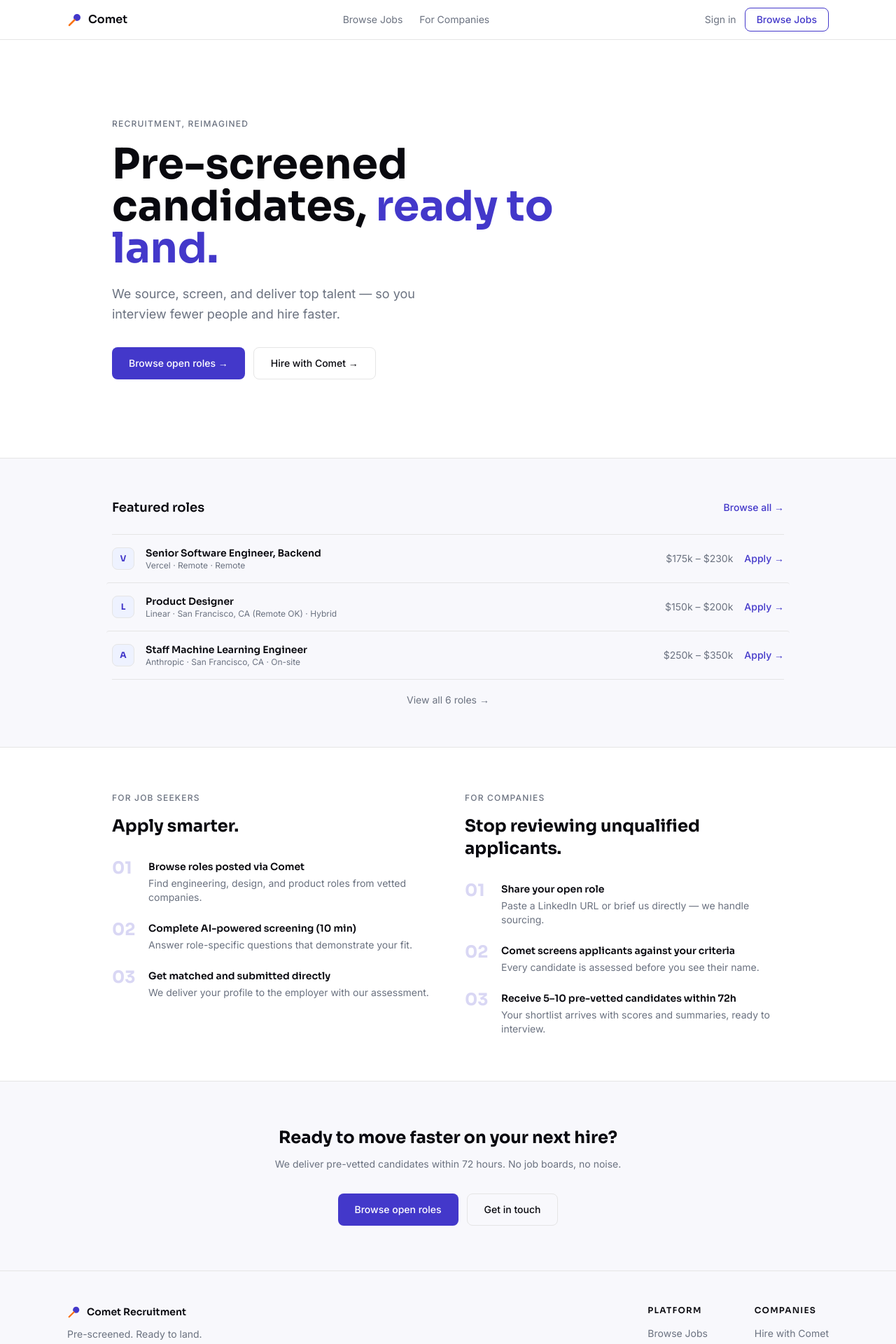
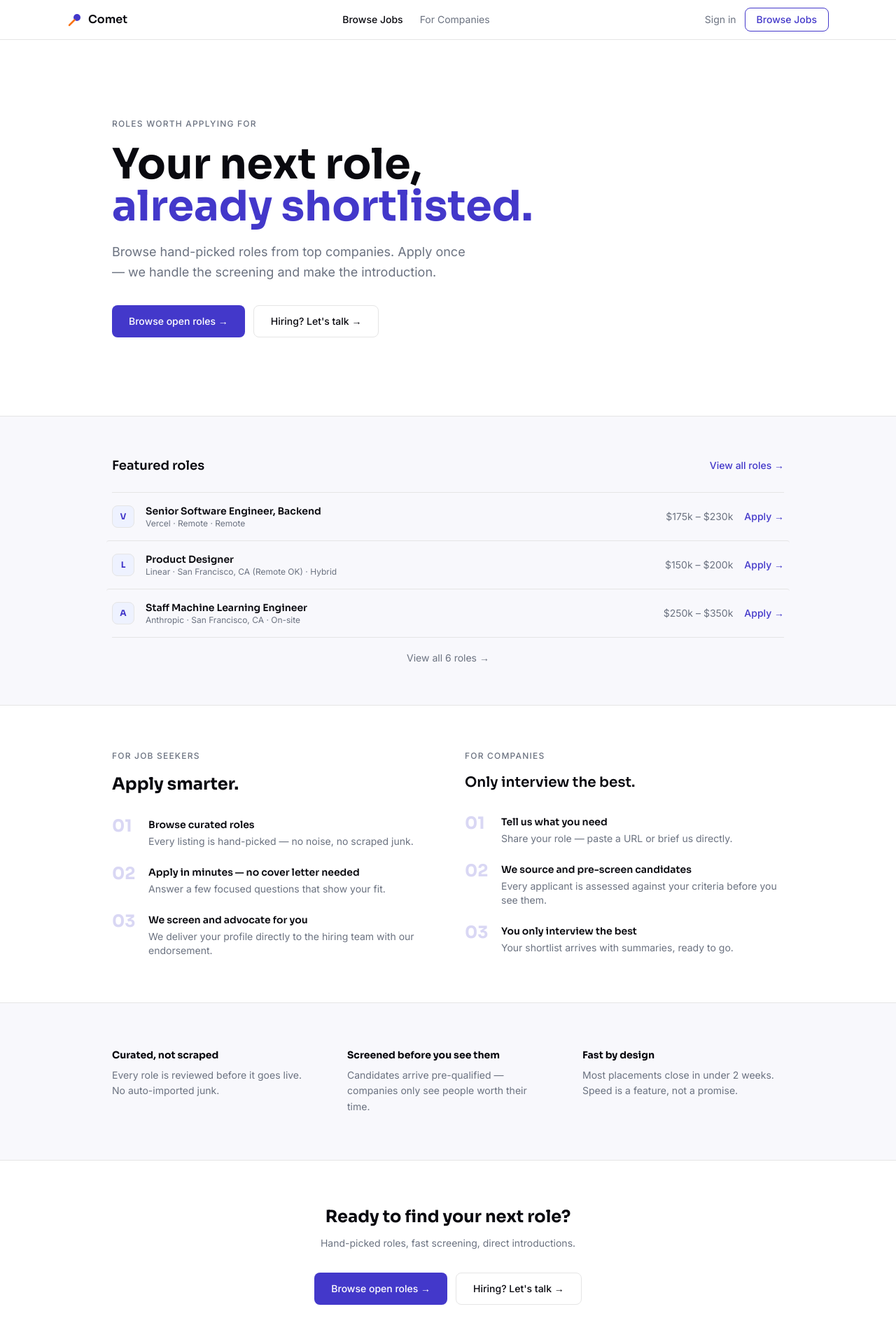
Before and after one commit to twice-mina/comet-recruitment, a Next.js app: page / in a window 1280 px wide. Shown: the top 1920 px of the page at 70% size. Built offline with nearby package versions, Linux system fonts and the light colour scheme; no server answers; the database is empty.

Commit message:
feat: homepage leads with job seekers, companies as secondary CTA

```diff
--- a/app/page.tsx
+++ b/app/page.tsx
@@ -27,14 +27,15 @@ export default function HomePage() {
       <section className="bg-white border-b border-comet-border">
         <div className="max-w-5xl mx-auto px-4 sm:px-6 lg:px-8 py-20 sm:py-28">
           <p className="text-xs font-body font-medium tracking-widest uppercase text-comet-muted mb-5">
-            Recruitment, Reimagined
+            Roles Worth Applying For
           </p>
           <h1 className="font-heading font-bold text-5xl sm:text-6xl text-comet-text leading-tight mb-5 max-w-2xl">
-            Pre-screened candidates,{" "}
-            <span className="text-comet-indigo">ready to land.</span>
+            Your next role,{" "}
+            <br />
+            <span className="text-comet-indigo">already shortlisted.</span>
           </h1>
           <p className="text-lg text-comet-muted font-body max-w-lg mb-8 leading-relaxed">
-            We source, screen, and deliver top talent — so you interview fewer people and hire faster.
+            Browse hand-picked roles from top companies. Apply once — we handle the screening and make the introduction.
           </p>
           <div className="flex flex-col sm:flex-row gap-3">
             <Link
@@ -44,10 +45,10 @@ export default function HomePage() {
               Browse open roles →
             </Link>
             <Link
-              href="/#for-companies"
+              href="/about"
               className="inline-flex items-center justify-center px-6 py-3 rounded-md border border-comet-border text-comet-text text-sm font-medium font-body hover:bg-comet-surface transition-colors"
             >
-              Hire with Comet →
+              Hiring? Let&apos;s talk →
             </Link>
           </div>
         </div>
@@ -62,7 +63,7 @@ export default function HomePage() {
               href="/jobs"
               className="text-sm font-medium font-body text-comet-indigo hover:underline"
             >
-              Browse all →
+              View all roles →
             </Link>
           </div>
 
@@ -120,7 +121,7 @@ export default function HomePage() {
       <section id="how-it-works" className="bg-white border-b border-comet-border">
         <div className="max-w-5xl mx-auto px-4 sm:px-6 lg:px-8 py-16">
           <div className="grid md:grid-cols-2 gap-12">
-            {/* For Candidates */}
+            {/* For Job Seekers — primary / left */}
             <div>
               <p className="text-xs font-body font-medium tracking-widest uppercase text-comet-muted mb-4">
                 For Job Seekers
@@ -130,9 +131,9 @@ export default function HomePage() {
               </h2>
               <ol className="space-y-6">
                 {[
-                  ["Browse roles posted via Comet", "Find engineering, design, and product roles from vetted companies."],
-                  ["Complete AI-powered screening (10 min)", "Answer role-specific questions that demonstrate your fit."],
-                  ["Get matched and submitted directly", "We deliver your profile to the employer with our assessment."],
+                  ["Browse curated roles", "Every listing is hand-picked — no noise, no scraped junk."],
+                  ["Apply in minutes — no cover letter needed", "Answer a few focused questions that show your fit."],
+                  ["We screen and advocate for you", "We deliver your profile directly to the hiring team with our endorsement."],
                 ].map(([title, desc], i) => (
                   <li key={i} className="flex gap-5">
                     <span className="font-heading font-bold text-2xl text-comet-indigo/20 leading-none w-8 flex-shrink-0">
@@ -147,19 +148,19 @@ export default function HomePage() {
               </ol>
             </div>
 
-            {/* For Companies */}
+            {/* For Companies — secondary / right */}
             <div id="for-companies">
               <p className="text-xs font-body font-medium tracking-widest uppercase text-comet-muted mb-4">
                 For Companies
               </p>
-              <h2 className="font-heading font-bold text-2xl text-comet-text mb-8">
-                Stop reviewing unqualified applicants.
+              <h2 className="font-heading font-semibold text-xl text-comet-text mb-8">
+                Only interview the best.
               </h2>
               <ol className="space-y-6">
                 {[
-                  ["Share your open role", "Paste a LinkedIn URL or brief us directly — we handle sourcing."],
-                  ["Comet screens applicants against your criteria", "Every candidate is assessed before you see their name."],
-                  ["Receive 5–10 pre-vetted candidates within 72h", "Your shortlist arrives with scores and summaries, ready to interview."],
+                  ["Tell us what you need", "Share your role — paste a URL or brief us directly."],
+                  ["We source and pre-screen candidates", "Every applicant is assessed against your criteria before you see them."],
+                  ["You only interview the best", "Your shortlist arrives with summaries, ready to go."],
                 ].map(([title, desc], i) => (
                   <li key={i} className="flex gap-5">
                     <span className="font-heading font-bold text-2xl text-comet-indigo/20 leading-none w-8 flex-shrink-0">
@@ -177,27 +178,59 @@ export default function HomePage() {
         </div>
       </section>
 
+      {/* ── Why Comet ── */}
+      <section className="bg-comet-surface border-b border-comet-border">
+        <div className="max-w-5xl mx-auto px-4 sm:px-6 lg:px-8 py-16">
+          <div className="grid sm:grid-cols-3 gap-8 sm:gap-12">
+            <div>
+              <p className="font-heading font-bold text-sm text-comet-text mb-2">
+                Curated, not scraped
+              </p>
+              <p className="text-sm text-comet-muted font-body leading-relaxed">
+                Every role is reviewed before it goes live. No auto-imported junk.
+              </p>
+            </div>
+            <div>
+              <p className="font-heading font-bold text-sm text-comet-text mb-2">
+                Screened before you see them
+              </p>
+              <p className="text-sm text-comet-muted font-body leading-relaxed">
+                Candidates arrive pre-qualified — companies only see people worth their time.
+              </p>
+            </div>
+            <div>
+              <p className="font-heading font-bold text-sm text-comet-text mb-2">
+                Fast by design
+              </p>
+              <p className="text-sm text-comet-muted font-body leading-relaxed">
+                Most placements close in under 2 weeks. Speed is a feature, not a promise.
+              </p>
+            </div>
+          </div>
+        </div>
+      </section>
+
       {/* ── Footer CTA ── */}
-      <section className="bg-comet-surface">
+      <section className="bg-white">
         <div className="max-w-2xl mx-auto px-4 sm:px-6 py-16 text-center">
           <h2 className="font-heading font-bold text-2xl text-comet-text mb-3">
-            Ready to move faster on your next hire?
+            Ready to find your next role?
           </h2>
           <p className="text-comet-muted font-body mb-8 text-sm">
-            We deliver pre-vetted candidates within 72 hours. No job boards, no noise.
+            Hand-picked roles, fast screening, direct introductions.
           </p>
           <div className="flex flex-col sm:flex-row gap-3 justify-center">
             <Link
               href="/jobs"
               className="inline-flex items-center justify-center px-6 py-3 rounded-md bg-comet-indigo text-white text-sm font-medium font-body hover:bg-[#3730A3] transition-colors"
             >
-              Browse open roles
+              Browse open roles →
             </Link>
             <Link
-              href="/#for-companies"
-              className="inline-flex items-center justify-center px-6 py-3 rounded-md border border-comet-border text-comet-text text-sm font-medium font-body hover:bg-white transition-colors"
+              href="/about"
+              className="inline-flex items-center justify-center px-6 py-3 rounded-md border border-comet-border text-comet-text text-sm font-medium font-body hover:bg-comet-surface transition-colors"
             >
-              Get in touch
+              Hiring? Let&apos;s talk →
             </Link>
           </div>
         </div>
--- a/components/navbar.tsx
+++ b/components/navbar.tsx
@@ -35,10 +35,10 @@ export function Navbar() {
             <Link
               href="/jobs"
               className={cn(
-                "text-sm font-body transition-colors",
+                "text-sm font-body font-medium transition-colors",
                 pathname.startsWith("/jobs")
-                  ? "text-comet-indigo font-medium"
-                  : "text-comet-muted hover:text-comet-text"
+                  ? "text-comet-indigo"
+                  : "text-comet-text hover:text-comet-indigo"
               )}
             >
               Browse Jobs
```
